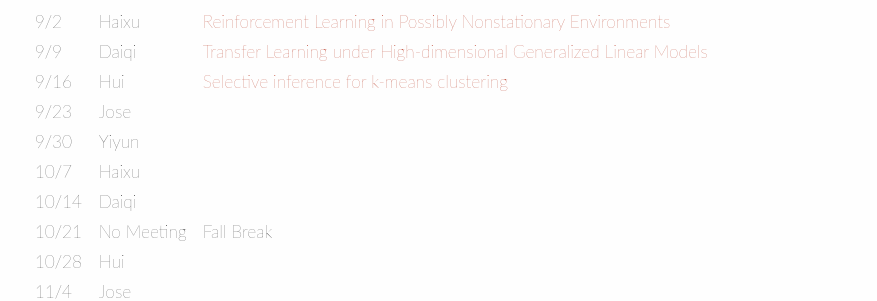
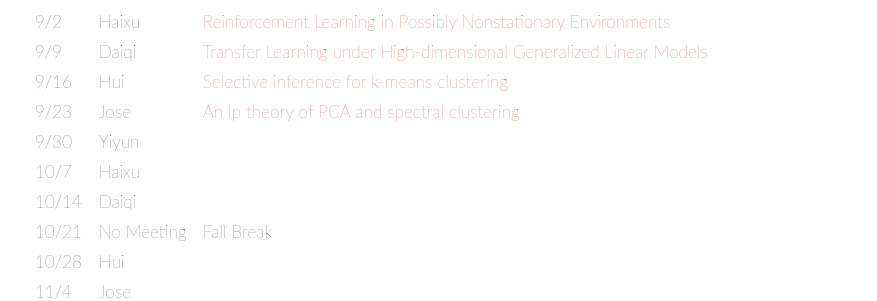
Before and after one commit to huishenstats/sophiashenh.github.io, a Jekyll site: the page built from group_meeting/2022Fall.md, in a window 1280 px wide. Shown: the part 276-577 px from the top of the page, without its empty margins (201-1078 px from the left). Built offline with Jekyll 4.4.1, drawn with Linux system fonts in a browser that asks for light colours.

Commit message:
weekly update

```diff
--- a/group_meeting/2022Fall.md
+++ b/group_meeting/2022Fall.md
@@ -15,7 +15,7 @@ Time: 3:00 - 4:00pm
 | 9/2  | Haixu | [Reinforcement Learning in Possibly Nonstationary Environments](https://arxiv.org/pdf/2203.01707.pdf) |
 | 9/9  | Daiqi | [Transfer Learning under High-dimensional Generalized Linear Models](https://arxiv.org/pdf/2105.14328.pdf) |
 | 9/16 | Hui | [Selective inference for k-means clustering](https://arxiv.org/pdf/2203.15267.pdf) |
-| 9/23 | Jose |   |
+| 9/23 | Jose | [An lp theory of PCA and spectral clustering](https://projecteuclid.org/journals/annals-of-statistics/volume-50/issue-4/An-%E2%84%93p-theory-of-PCA-and-spectral-clustering/10.1214/22-AOS2196.full) |
 | 9/30 | Yiyun |  |
 | 10/7 | Haixu |  |
 | 10/14 | Daiqi | |
```
Also changed, not shown: 1 other file.
